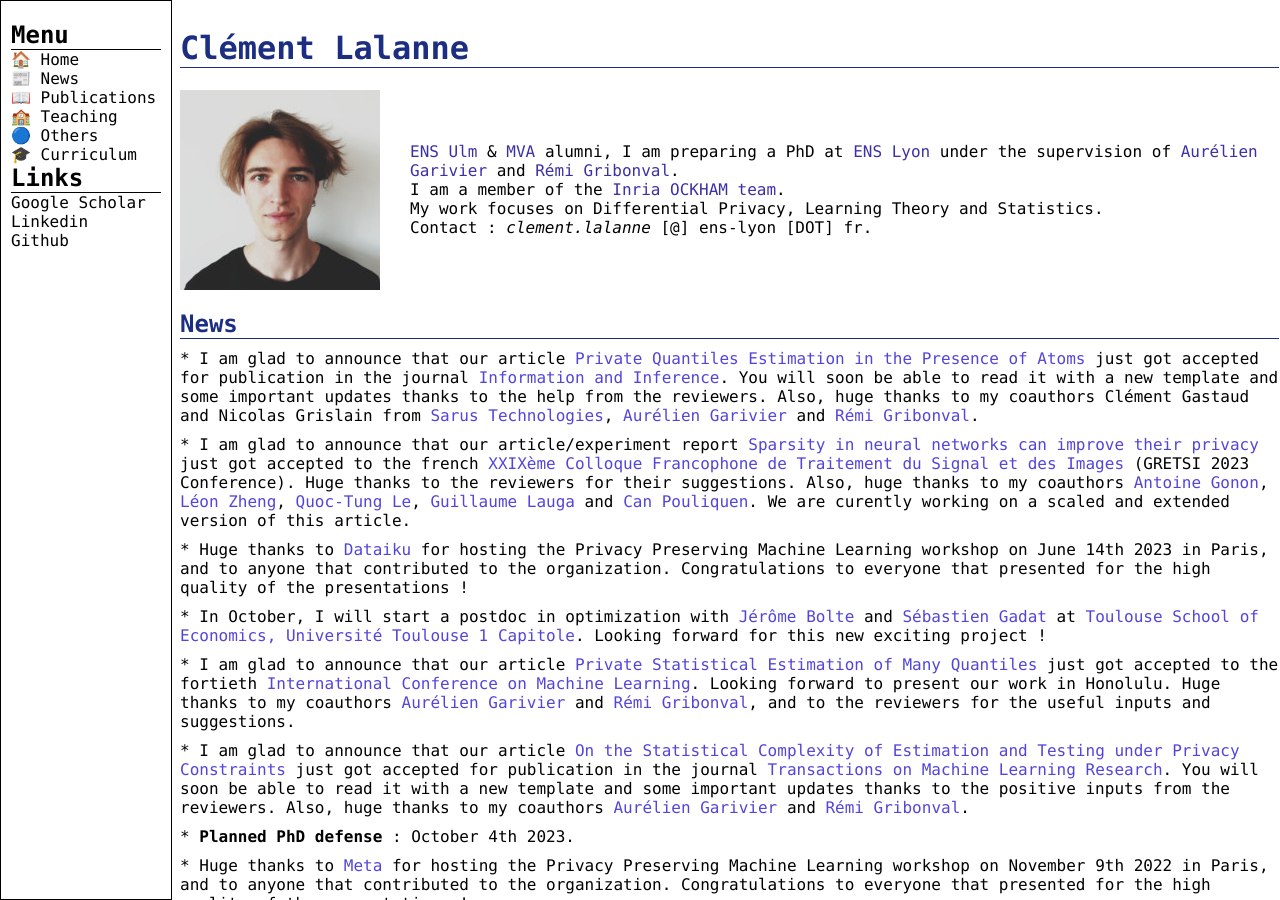
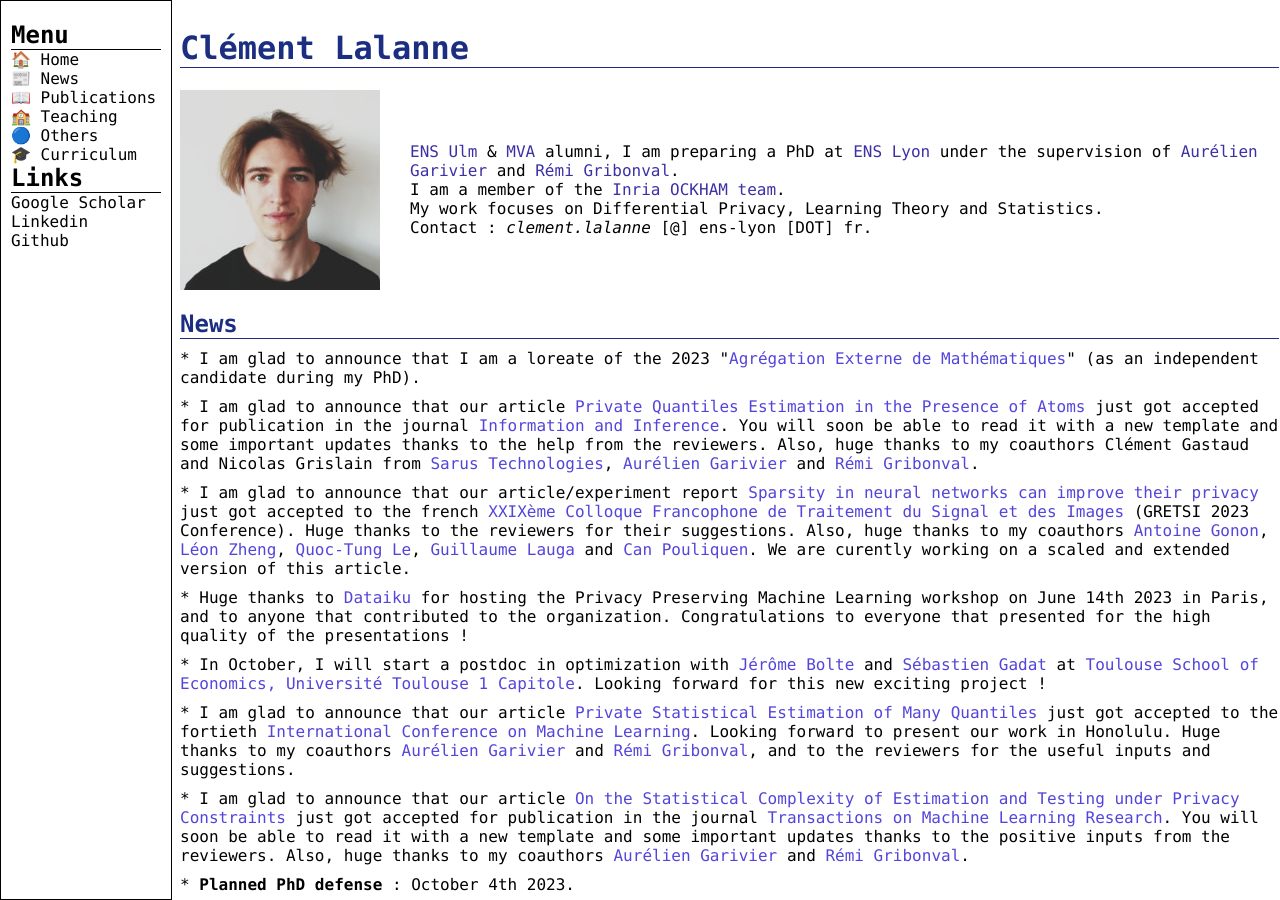
Before and after one commit to clemlal/clemlal.github.io, a Jekyll site: the page index.html, which Jekyll copies as it is, in a window 1280 px wide and 900 px high. Built offline with Jekyll 4.4.1, drawn with Linux system fonts in a browser that asks for light colours; some of the changed text lies outside the part shown.

Commit message:
Update index.html

```diff
--- a/index.html
+++ b/index.html
@@ -134,6 +134,7 @@
     <div class="section" id="news">
       <h2>News</h2>
       <ul>
+        <li>* I am glad to announce that I am a loreate of the 2023 "<a href="https://fr.wikipedia.org/wiki/Agr%C3%A9gation_de_math%C3%A9matiques" target="_blank" rel="noopener noreferrer">Agrégation Externe de Mathématiques</a>" (as an independent candidate during my PhD). </li>
         <li>* I am glad to announce that our article <a href="https://hal.science/hal-03572701v2" target="_blank" rel="noopener noreferrer">Private Quantiles Estimation in the Presence of Atoms</a> just got accepted for publication in the journal <a href="https://academic.oup.com/imaiai" target="_blank" rel="noopener noreferrer">Information and Inference</a>. You will soon be able to read it with a new template and some important updates thanks to the help from the reviewers. Also, huge thanks to my coauthors Clément Gastaud and Nicolas Grislain from <a href="https://www.sarus.tech/" target="_blank" rel="noopener noreferrer">Sarus Technologies</a>, <a href="https://perso.ens-lyon.fr/aurelien.garivier/www.math.univ-toulouse.fr/_agarivie/index.html" target="_blank" rel="noopener noreferrer">Aurélien Garivier</a> and <a href="https://people.irisa.fr/Remi.Gribonval/" target="_blank" rel="noopener noreferrer" >Rémi Gribonval</a>.</li>
         <li>* I am glad to announce that our article/experiment report <a href="https://hal.science/hal-04062317v2" target="_blank" rel="noopener noreferrer">Sparsity in neural networks can improve their privacy</a> just got accepted to the french <a href="https://www.gretsi.fr/" target="_blank" rel="noopener noreferrer">XXIXème Colloque Francophone de Traitement du Signal et des Images</a> (GRETSI 2023 Conference). Huge thanks to the reviewers for their suggestions. Also, huge thanks to my coauthors <a href="https://agonon.github.io/" target="_blank" rel="noopener noreferrer">Antoine Gonon</a>, <a href="https://leonzheng2.github.io/" target="_blank" rel="noopener noreferrer">Léon Zheng</a>, <a href="https://tung-qle.github.io/" target="_blank" rel="noopener noreferrer">Quoc-Tung Le</a>, <a href="https://laugaguillaume.github.io/" target="_blank" rel="noopener noreferrer">Guillaume Lauga</a> and <a href="https://perceptronium.github.io/" target="_blank" rel="noopener noreferrer">Can Pouliquen</a>. We are curently working on a scaled and extended version of this article.</li>
         <li>* Huge thanks to <a href="https://www.dataiku.com/" target="_blank" rel="noopener noreferrer">Dataiku</a> for hosting the Privacy Preserving Machine Learning workshop on June 14th 2023 in Paris, and to anyone that contributed to the organization. Congratulations to everyone that presented for the high quality of the presentations !</li>
@@ -184,6 +185,7 @@
     <div class="section" id="curriculum">
       <h2>Curriculum</h2>
       <ul>
+        <li>* 2023 : Laureate of the "<a href="https://fr.wikipedia.org/wiki/Agr%C3%A9gation_de_math%C3%A9matiques" target="_blank" rel="noopener noreferrer">Agrégation Externe de Mathématiques</a>"</li>
         <li>* 2020-2023 : PhD student in Computer Science, <a href="http://www.ens-lyon.fr/" target="_blank" rel="noopener noreferrer">ENS Lyon</a>, Lyon, France</li>
         <li>* 2020-2023 : Teacher Assistant, ENS Lyon, France. Subjects: Machine Learning, Optimization, Data Bases and Data Mining, Competitive Programming, System Programming</li>
         <li>* 2019-2020 : Voluntary Complementary Formation in Mathematics, ENS Ulm, Paris, France</li>
```
